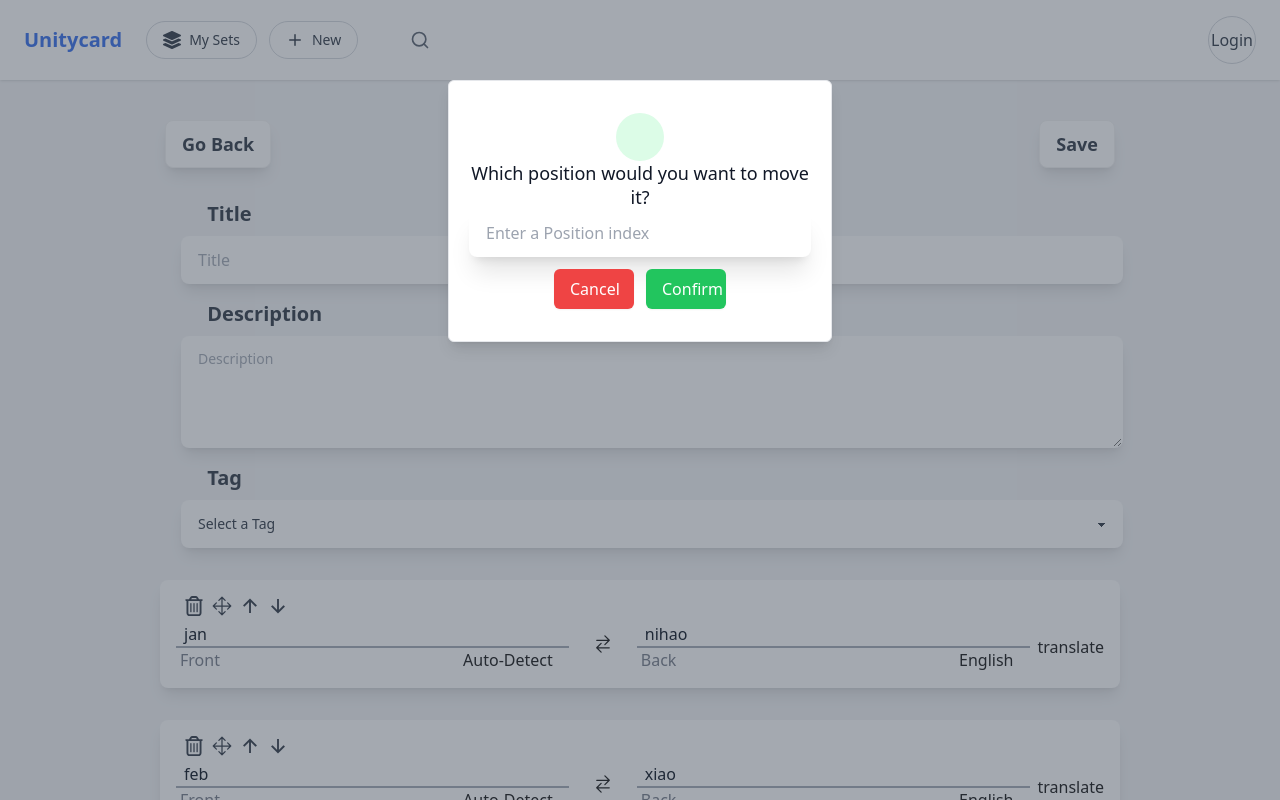
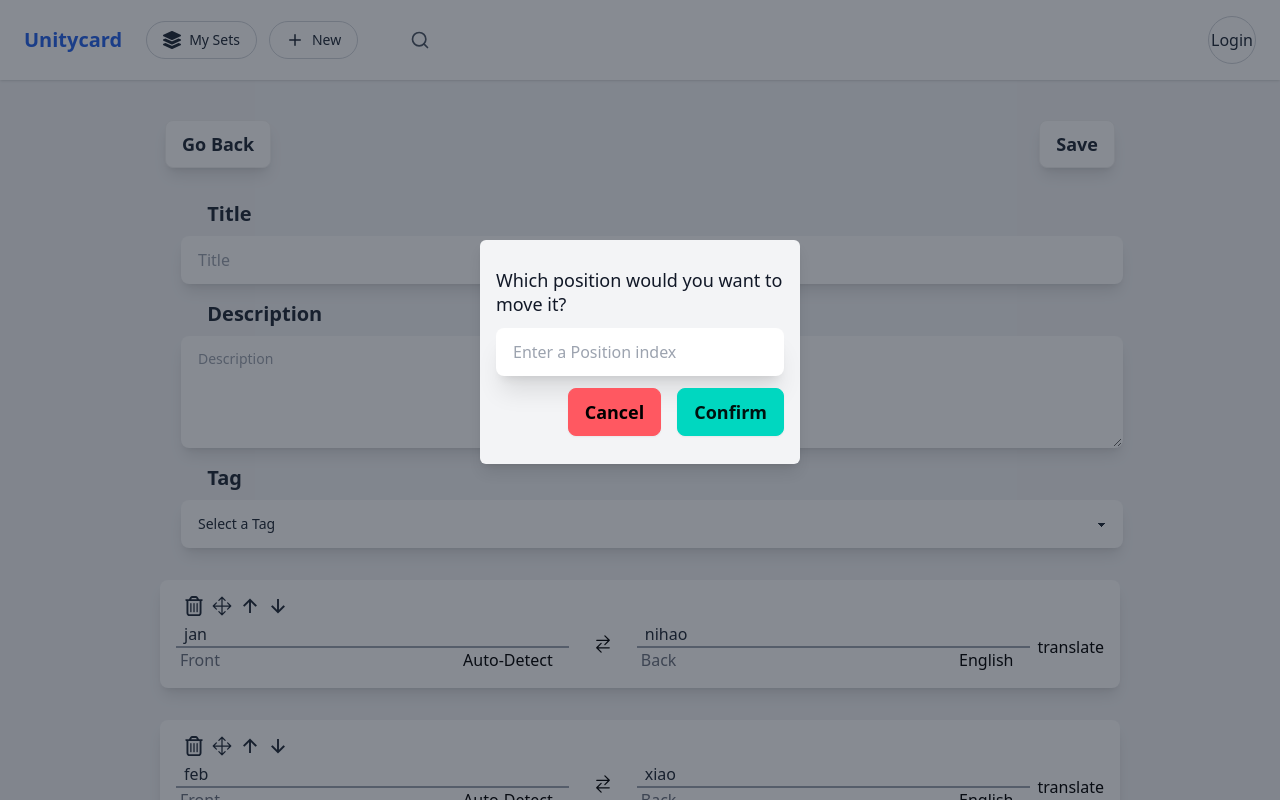
Before and after one commit to JayCenxx/forgetCurve, a React (Create React App) app in the folder forgetcurve_react/: page /CardSetStructure in a window 1280 px wide. Both pictures are taken after a click on the button 222 px from the left and 606 px from the top of the page. Shown: the top 800 px of the page. Built offline with nearby package versions, Linux system fonts and the light colour scheme.

Commit message:
confirm Button

```diff
--- a/forgetcurve_react/src/App.js
+++ b/forgetcurve_react/src/App.js
@@ -6,6 +6,7 @@ import EditMenuMain from "./components/editMenu/EditMenuMain";
 import Header from "./components/header/Header";
 import { BrowserRouter as Router, Routes, Route, Link } from "react-router-dom";
 import "./style/global.css"
+import FlashCard from "./components/cards/FlashCard";
 
 function App() {
 
--- a/forgetcurve_react/src/components/editMenu/EditCardDetails.js
+++ b/forgetcurve_react/src/components/editMenu/EditCardDetails.js
@@ -33,7 +33,6 @@ export const EditCardDetails = ({ itemId, index2 }) => {
   let isAutoDetect =
     frontLangCode.language === "Auto-Detect" &&
     frontLangCode.langCode === "auto";
-
     const [isModalOpen, setIsModalOpen] = useState(false);
 
     const openModal = () => {
@@ -137,7 +136,7 @@ export const EditCardDetails = ({ itemId, index2 }) => {
           </button>
         </div>
 
-        {/* move button */}
+
         <div className="">
           <button className="text-xl" onClick={openModal}>
             <IoMove />
@@ -150,6 +149,8 @@ export const EditCardDetails = ({ itemId, index2 }) => {
             close={closeModal}
           />
         </div>
+
+
         <div>
           <button
             onClick={() => moveCardJSX(index2, index2 - 1)}
--- a/forgetcurve_react/src/components/modal/MoveModal.js
+++ b/forgetcurve_react/src/components/modal/MoveModal.js
@@ -1,44 +1,50 @@
-import { useEffect, useState } from "react";
-import useCardArrayStore from "../../stores/useCardArrayStore";
+import { useState } from "react";
 
+// MoveModal.js
 export const MoveModal = ({ index3,isOpen, close ,moveCardJSX }) => {
-  // have to make it a return function to ensure the lastest state of index3 is used
-  if (!isOpen) return null;
 
 
-  const confirm = () => {
-    console.log(index3);
-  };
+  const[targetPosition,setTargetPostion]=useState('')
 
+  const inputHandler=(e)=>{
+    setTargetPostion(e.target.value)
+  }
+
+  const confirmMove=(e)=>{
+    // make sure the scrollbar dont move when user click the confirm button,  removed if u want the scrollbar to move to the targetPosition
+    e.stopPropagation();
+    if(targetPosition){
+      moveCardJSX(index3, parseInt(targetPosition ) - 1);
+    }
+    close()
+  }
+
+
+
+  if (!isOpen) return null;
   return (
     <>
 
 
-       <main className="fixed inset-0 bg-gray-600 bg-opacity-50 overflow-y-auto h-full w-full" id="my-modal">
-      <div className="relative top-20 mx-auto p-5 border w-96 shadow-lg rounded-md bg-white">
-        <div className="mt-3 text-center">
-          <div className="mx-auto flex items-center justify-center h-12 w-12 rounded-full bg-green-100">
-            {/* Icon or image */}
-          </div>
-          <h3 className="text-lg leading-6 font-medium text-gray-900">Which position would you want to move it?</h3>
+       <main className="fixed inset-0 bg-gray-900 bg-opacity-50 overflow-y-auto h-full w-full z-10 " id="my-modal">
+       <section className="relative top-60 mx-auto p-4 w-1/4 shadow-lg rounded-md  bg-gray-100 rounded-2xl">
+        <div className="mt-3  ">
+          <h3 className="text-lg leading-6 font-medium text-gray-900 ">Which position would you want to move it?</h3>
           {/* Input and buttons */}
           <input
-            onChange={(e) =>
-              moveCardJSX(index3, parseInt(e.target.value) - 1)
-            }
+            onChange={inputHandler}
             placeholder="Enter a Position index"
-            className=" input w-full basis-9/12  ring-emerald-300 focus:border-none focus:ring shadow-xl"
+            className=" input w-full basis-9/12  ring-emerald-300 focus:border-none focus:ring shadow-xl mt-3 h-15"
+            type="number"
           />
-          <div className="items-center px-4 py-3">
-            <button onClick={() => close()} className="px-4 py-2 bg-red-500 text-white text-base font-medium rounded-md w-20 shadow-sm hover:bg-red-700 focus:outline-none focus:ring-2 focus:ring-red-500">
-              Cancel
-            </button>
-            <button onClick={() => close()} className="px-4 py-2 bg-green-500 text-white text-base font-medium rounded-md w-20 shadow-sm hover:bg-green-700 focus:outline-none focus:ring-2 focus:ring-green-500 ml-3">
-              Confirm
-            </button>
+          <div className="flex py-3 space-x-4">
+            <div className="basis-7/12"></div>
+            <button className="btn btn-error text-lg" onClick={() => close()}>Cancel</button>
+
+            <button  className="btn btn-accent text-lg" onClick={e=>confirmMove(e)}>Confirm</button>
           </div>
         </div>
-      </div>
+      </section>
     </main>
     </>
   );
```
